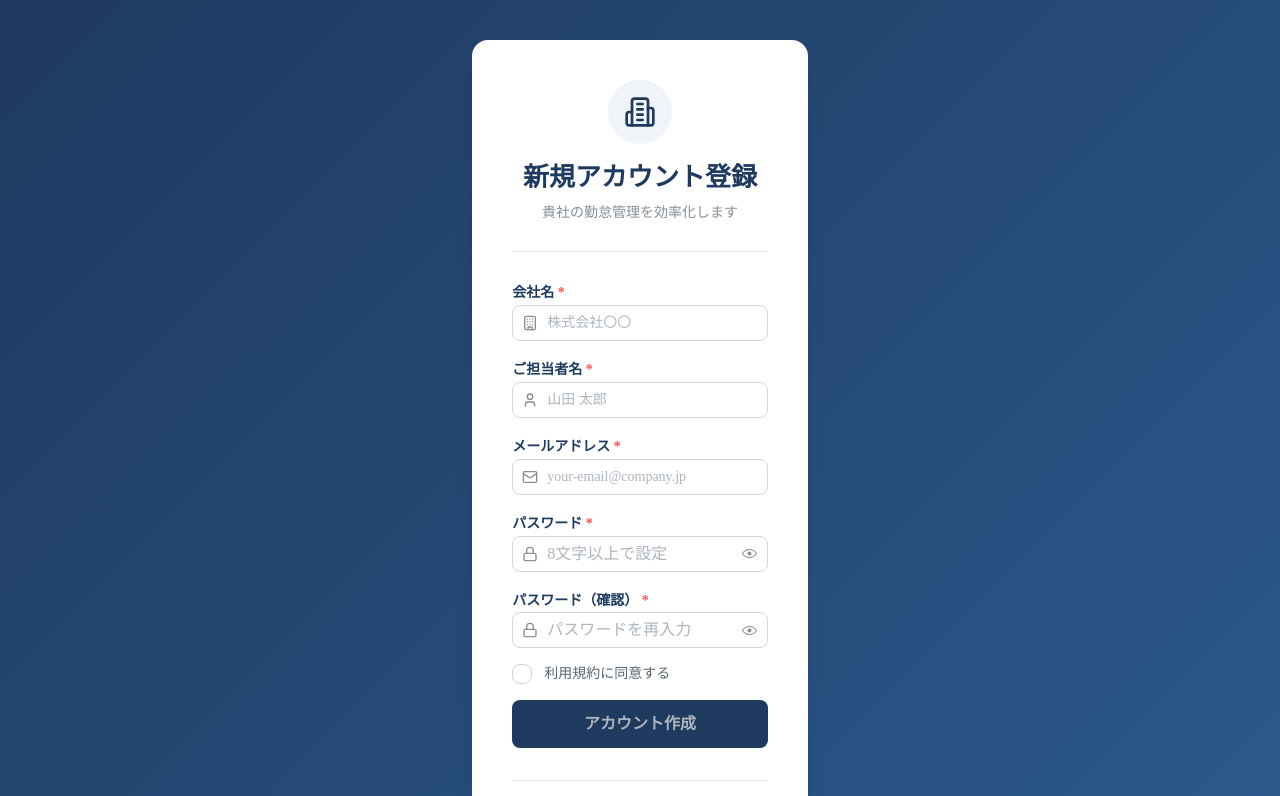
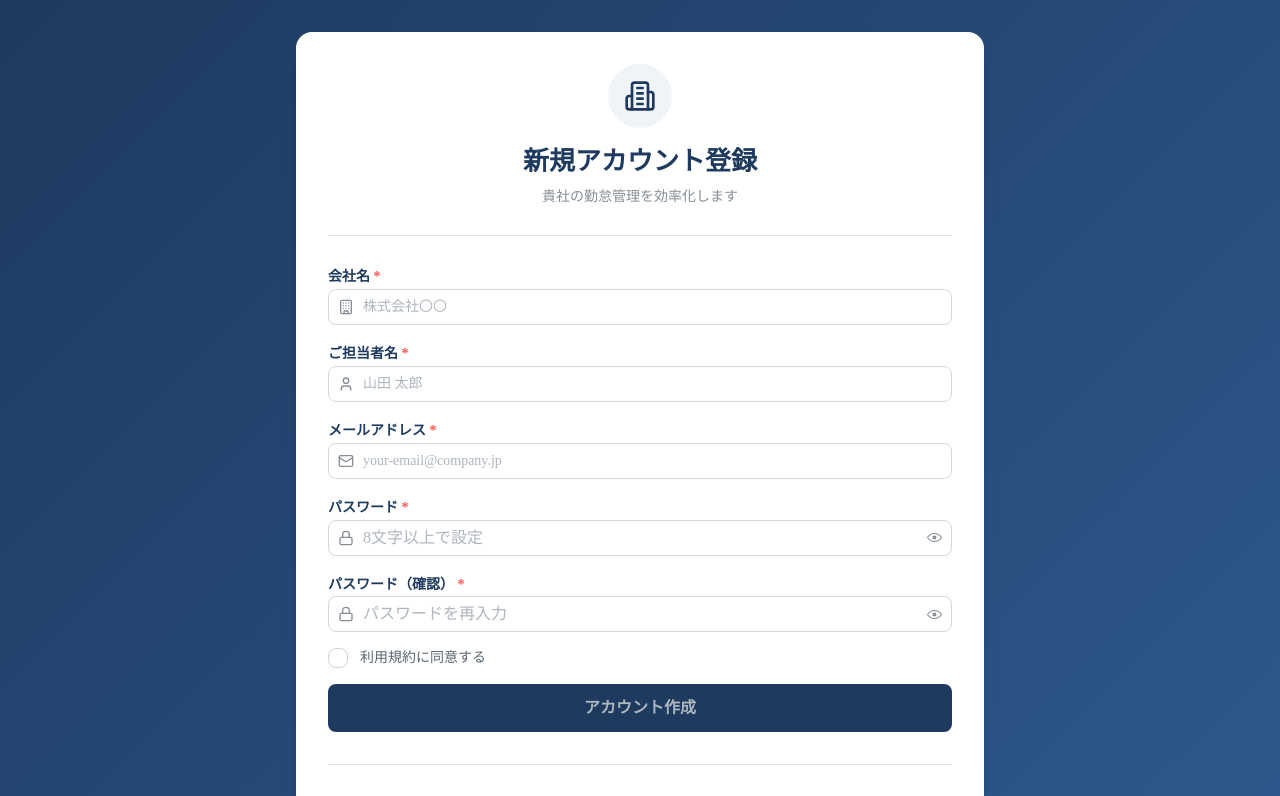
Before and after one commit to nkkn-prog/attendance-app, a Next.js app: page /signup in a window 1280 px wide. Shown: the top 796 px of the page. Built offline with nearby package versions, Linux system fonts and the light colour scheme.

Commit message:
fix: ログイン画面とサインアップ画面の修正

```diff
--- a/src/app/signup/page.tsx
+++ b/src/app/signup/page.tsx
@@ -16,10 +16,11 @@ import {
   Divider,
   Alert,
   Checkbox,
+  Center,
 } from '@mantine/core';
 import { Building2, Mail, Lock, User, Building, AlertCircle } from 'lucide-react';
 
-export default function TraditionalSignupPage() {
+export default function SignupPage() {
   const router = useRouter();
   const [formData, setFormData] = useState({
     companyName: '',
@@ -46,7 +47,7 @@ export default function TraditionalSignupPage() {
     // Supabase認証ロジックをここに実装
     setTimeout(() => {
       setLoading(false);
-      router.push('/login/traditional');
+      router.push('/login');
     }, 1000);
   };
 
@@ -55,14 +56,14 @@ export default function TraditionalSignupPage() {
       style={{
         minHeight: '100vh',
         background: 'linear-gradient(135deg, #1e3a5f 0%, #2d5a8e 100%)',
-        display: 'flex',
-        alignItems: 'center',
-        padding: '40px 0',
+        position: 'relative',
+        overflow: 'auto',
       }}
     >
-      <Container size={480}>
-        <Paper radius="lg" p={40} shadow="xl" style={{ backgroundColor: '#ffffff' }}>
-          <Stack gap="md">
+      <Center mih="100vh" p="md" py="xl">
+        <Container size="sm" w="100%">
+          <Paper radius="lg" p="xl" shadow="xl">
+            <Stack>
             <Box style={{ textAlign: 'center' }}>
               <Box
                 style={{
@@ -92,7 +93,7 @@ export default function TraditionalSignupPage() {
             )}
 
             <form onSubmit={handleSubmit}>
-              <Stack gap="md">
+              <Stack>
                 <TextInput
                   label="会社名"
                   placeholder="株式会社〇〇"
@@ -220,10 +221,11 @@ export default function TraditionalSignupPage() {
           </Stack>
         </Paper>
 
-        <Text size="xs" c="white" style={{ textAlign: 'center', marginTop: '24px' }}>
-          © 2024 勤怠管理システム. All rights reserved.
-        </Text>
-      </Container>
+          <Text size="xs" c="white" ta="center" mt="xl">
+            © 2024 勤怠管理システム. All rights reserved.
+          </Text>
+        </Container>
+      </Center>
     </Box>
   );
 }
```
Also changed, not shown: src/app/login/page.tsx (+14 -11 lines).
